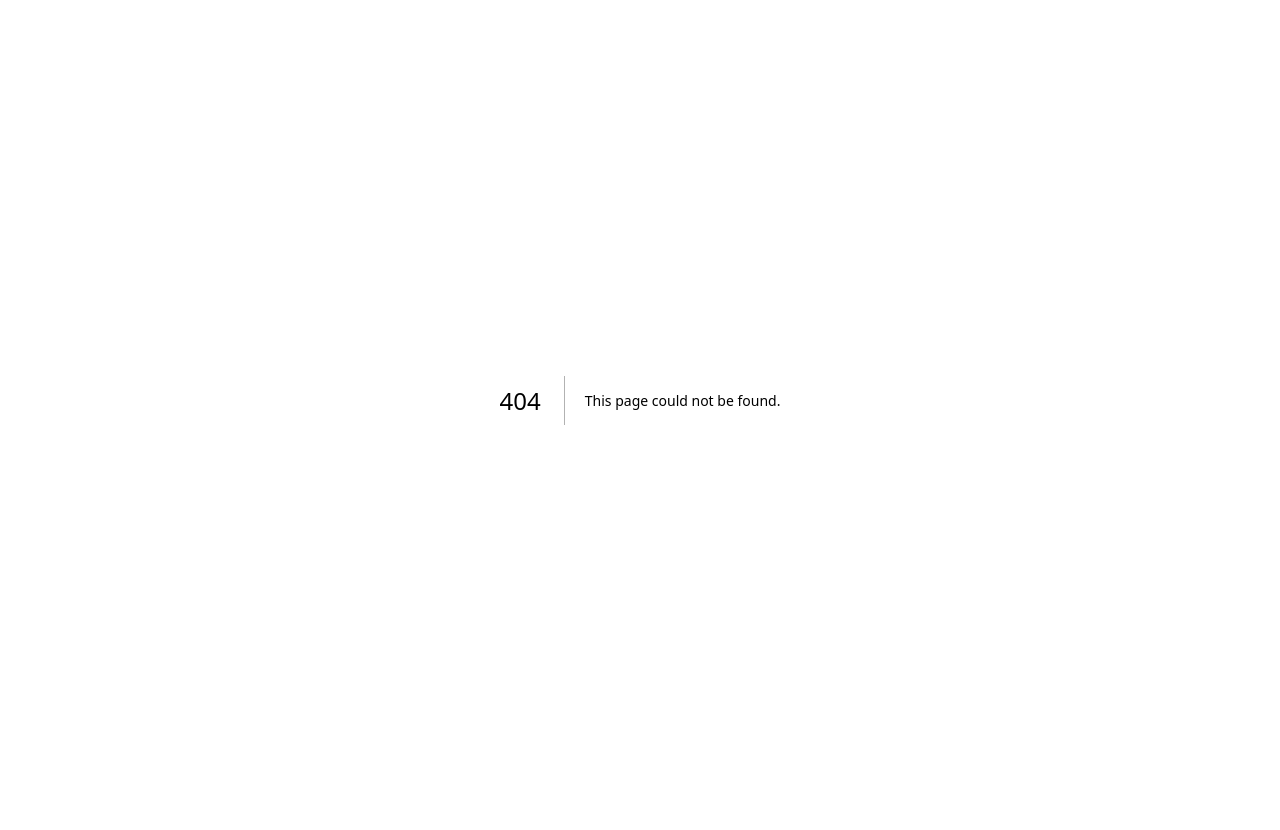
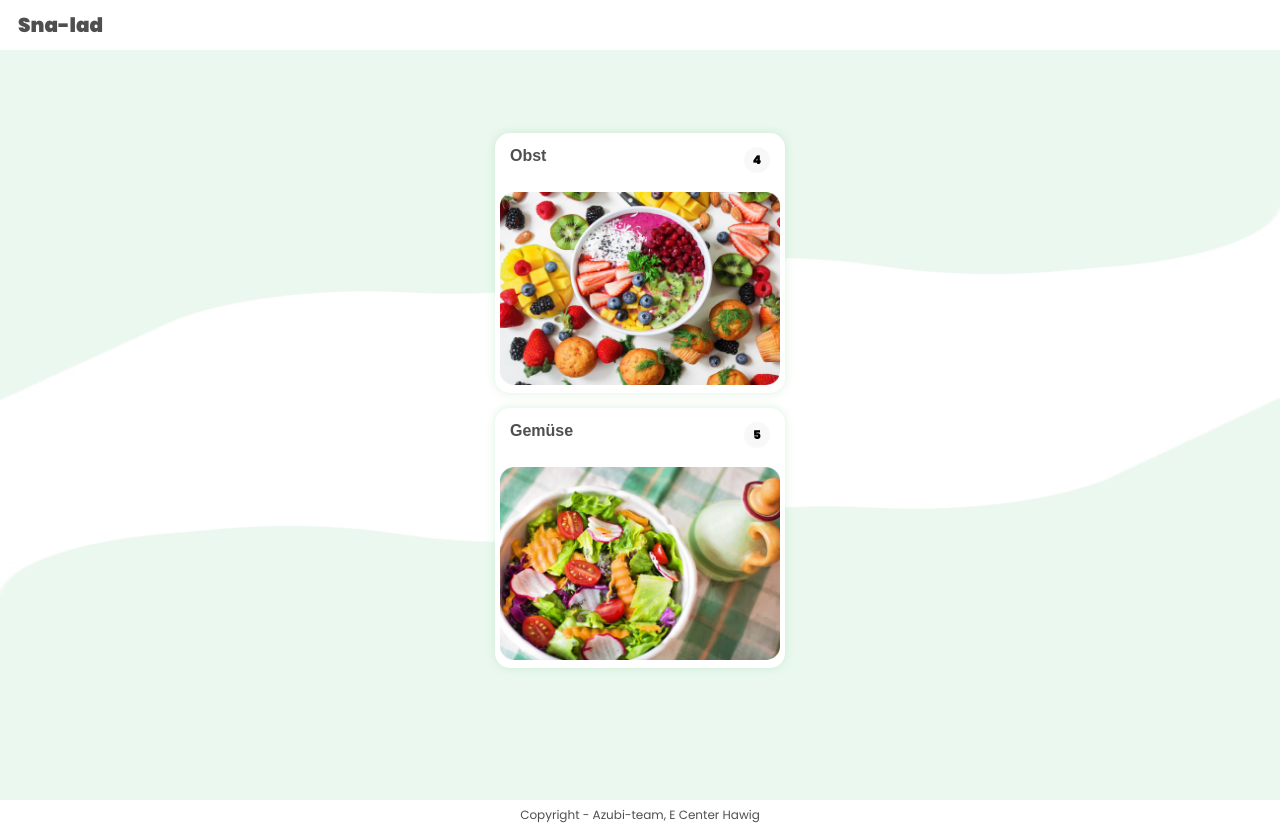
Before and after one commit to layefaa/snalad, a Next.js app: page /dashz in a window 1280 px wide. Before the commit this address had no page. Before the commit the page ends 800 px from the top, so only its background shows below. Built offline with nearby package versions, Linux system fonts and the light colour scheme; a web font is replaced by a local one.

Commit message:
Dashboard UI started

```diff
--- /dev/null
+++ b/src/app/(main)/dashz/(index)/layout.js
@@ -0,0 +1,21 @@
+export default function Layout({ children }) {
+  return (
+    <>
+      <header
+        className={
+          'container fixed z-20  flex h-[5rem] w-full items-center bg-sl-primary-white'
+        }
+      >
+        <p className={'text-20 font-[900] text-sl-secondary-black'}>Sna-lad</p>
+      </header>
+      <main className={' min-h-dvh w-full bg-white'}>{children}</main>
+      <footer
+        className={
+          'bottom-0 flex h-[3rem] w-full items-center justify-center bg-sl-primary-white text-12 text-sl-secondary-black'
+        }
+      >
+        <p className={''}>Copyright - Azubi-team, E Center Hawig</p>
+      </footer>
+    </>
+  )
+}
--- /dev/null
+++ b/src/app/(main)/dashz/(index)/page.jsx
@@ -0,0 +1,41 @@
+'use client'
+import Image from 'next/image'
+import MenuItem from '@/components/MenuItem'
+
+export default function Menu() {
+  const menues = [
+    { name: 'Obst', img: '/img/obst.png', stat: 4 },
+    { name: 'Gemüse', img: '/img/gemuse.png', stat: 5 },
+  ]
+  return (
+    <section className={'relative min-h-dvh w-full'}>
+      <div className={'h-full w-full'}>
+        <Image
+          className={'h-full w-full'}
+          fill
+          src={'/img/menu-bg.jpg'}
+          alt={'image'}
+        />
+      </div>
+      <div className={'absolute z-10  h-full w-full  '}>
+        <div
+          className={
+            'flex h-full flex-col items-center justify-center gap-y-[1.5rem]'
+          }
+        >
+          {menues.map((menu) => {
+            return (
+              <MenuItem
+                stats={menu.stat}
+                type={'stats'}
+                img={menu.img}
+                text={menu.name}
+                key={menu.name}
+              />
+            )
+          })}
+        </div>
+      </div>
+    </section>
+  )
+}
--- /dev/null
+++ b/src/app/(main)/dashz/(page)/gemuse/page.jsx
@@ -0,0 +1,9 @@
+'use client'
+import Image from 'next/image'
+import MenuItem from '@/components/MenuItem'
+import { useState } from 'react'
+import Button from '@/components/Button'
+
+export default function Gemuse() {
+  return <section className={' h-full w-full py-[4rem]'}></section>
+}
--- /dev/null
+++ b/src/app/(main)/dashz/(page)/layout.jsx
@@ -0,0 +1,44 @@
+'use client'
+import { useRouter } from 'next/navigation'
+
+export default function PageLayout({ children }) {
+  const router = useRouter()
+  return (
+    <section>
+      <header
+        className={
+          'container fixed z-10 flex h-[5rem] w-full items-center bg-sl-primary-white'
+        }
+      >
+        <div
+          onClick={() => router.push('/dashz')}
+          className={'flex items-center '}
+        >
+          <svg
+            xmlns="http://www.w3.org/2000/svg"
+            width="25"
+            height="25"
+            viewBox="0 0 25 25"
+            fill="none"
+          >
+            <path
+              d="M0.971172 12.5074L5.39794 16.9194L6.86867 15.4438L4.9568 13.5383L24.0287 13.5404L24.0289 11.4571L4.96159 11.455L6.85888 9.55124L5.38326 8.08061L0.971172 12.5074Z"
+              fill="#4F4F4F"
+            />
+          </svg>
+          <p className={'ml-[1rem] text-16 font-[600] text-sl-secondary-black'}>
+            Back
+          </p>
+        </div>
+      </header>
+      <main className={' relative min-h-dvh w-full bg-white'}>{children}</main>
+      <footer
+        className={
+          'fixed bottom-0 flex h-[4.5rem] w-full items-center justify-center bg-sl-primary-white text-12 text-sl-secondary-black'
+        }
+      >
+        <p className={''}>Copyright - Azubi-team, E Center Hawig</p>
+      </footer>
+    </section>
+  )
+}
--- /dev/null
+++ b/src/app/(main)/dashz/(page)/obst/page.jsx
@@ -0,0 +1,3 @@
+export default function Obst() {
+  return <section className={'relative h-full w-full'}></section>
+}
--- /dev/null
+++ b/src/app/(main)/dashz/(page)/template.jsx
@@ -0,0 +1,3 @@
+export default function Template({ children }) {
+  return <div>{children}</div>
+}
--- a/src/app/layout.js
+++ b/src/app/layout.js
@@ -39,8 +39,8 @@ const poppins = localFont({
 })
 
 export const metadata = {
-  title: 'Create Next App',
-  description: 'Generated by create next app',
+  title: 'Snalad',
+  description: 'Projects',
 }
 
 export default function RootLayout({ children }) {
--- a/src/components/CountdownTimer.jsx
+++ b/src/components/CountdownTimer.jsx
@@ -1,4 +1,4 @@
-import React, { useEffect, useState } from 'react'
+import { useEffect, useState } from 'react'
 
 function CountdownTimer({ actionOnComplete, initialTime = 300 }) {
   const [timeLeft, setTimeLeft] = useState(initialTime)
@@ -20,7 +20,6 @@ function CountdownTimer({ actionOnComplete, initialTime = 300 }) {
 
   const handleTimerCompletion = () => {
     // Execute your desired action here
-    console.log('Timer completed! Executing action:', actionOnComplete)
     // Call the user-provided action function
     actionOnComplete()
   }
--- a/src/components/MenuItem.jsx
+++ b/src/components/MenuItem.jsx
@@ -1,13 +1,23 @@
 import Checkbox from '@/components/Checkbox'
 
-const MenuItem = ({ img, text, isChecked, type }) => {
+const MenuItem = ({ img, text, isChecked, type, stats }) => {
   return (
     <div className={'card h-[26rem] w-[29rem] cursor-pointer'}>
       <div className={'flex justify-between px-[1.5rem] py-[1.4rem]'}>
         <p className={'text-16 font-[600] capitalize text-sl-secondary-black'}>
           {text}
         </p>
-        {type === 'checkbox' ? <Checkbox selected={isChecked} /> : null}
+        {type === 'checkbox' ? (
+          <Checkbox selected={isChecked} />
+        ) : (
+          <div
+            className={
+              'grid aspect-square w-[2.6rem] place-content-center rounded-[1.5rem] bg-[#F8F8F8] text-12 font-black'
+            }
+          >
+            {stats}
+          </div>
+        )}
       </div>
       <div className={'relative h-[22rem] w-full p-[0.5rem]'}>
         <img className={'h-[92%] w-full'} src={img} alt={text} />
```
